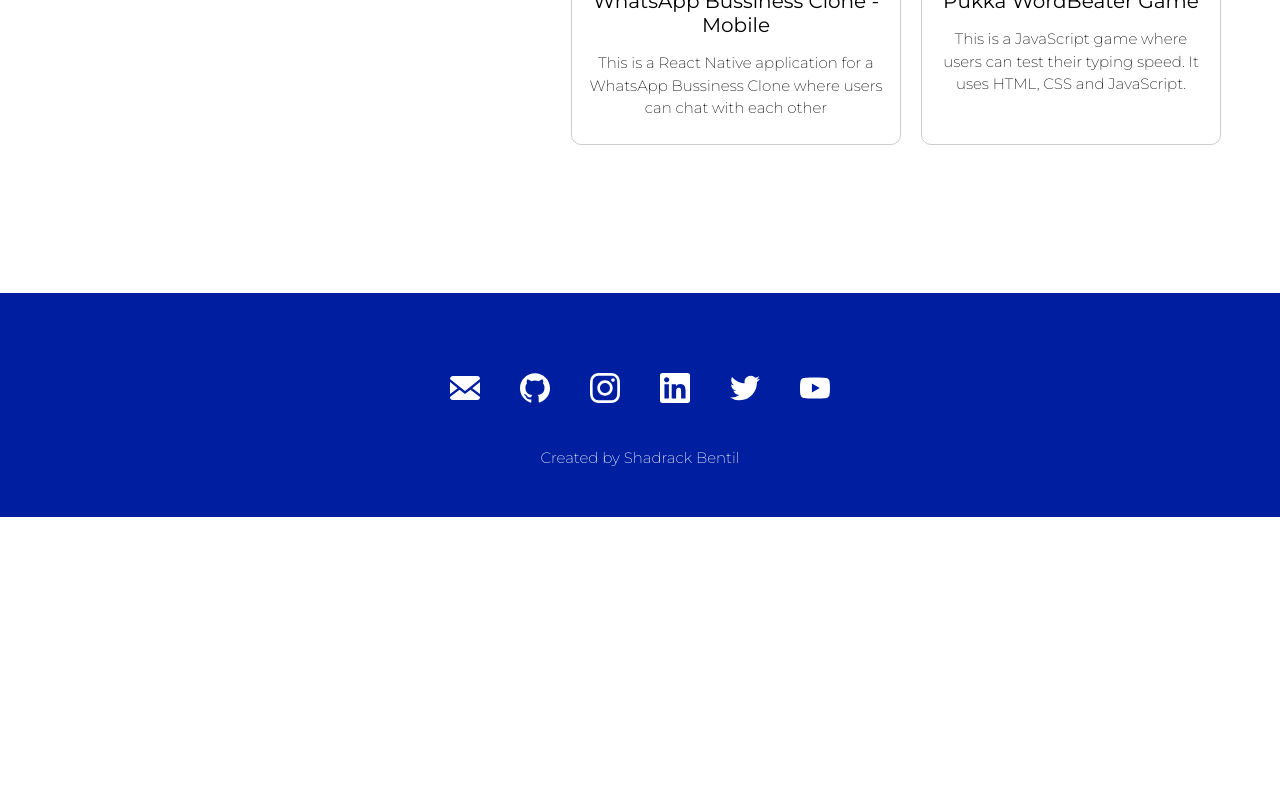
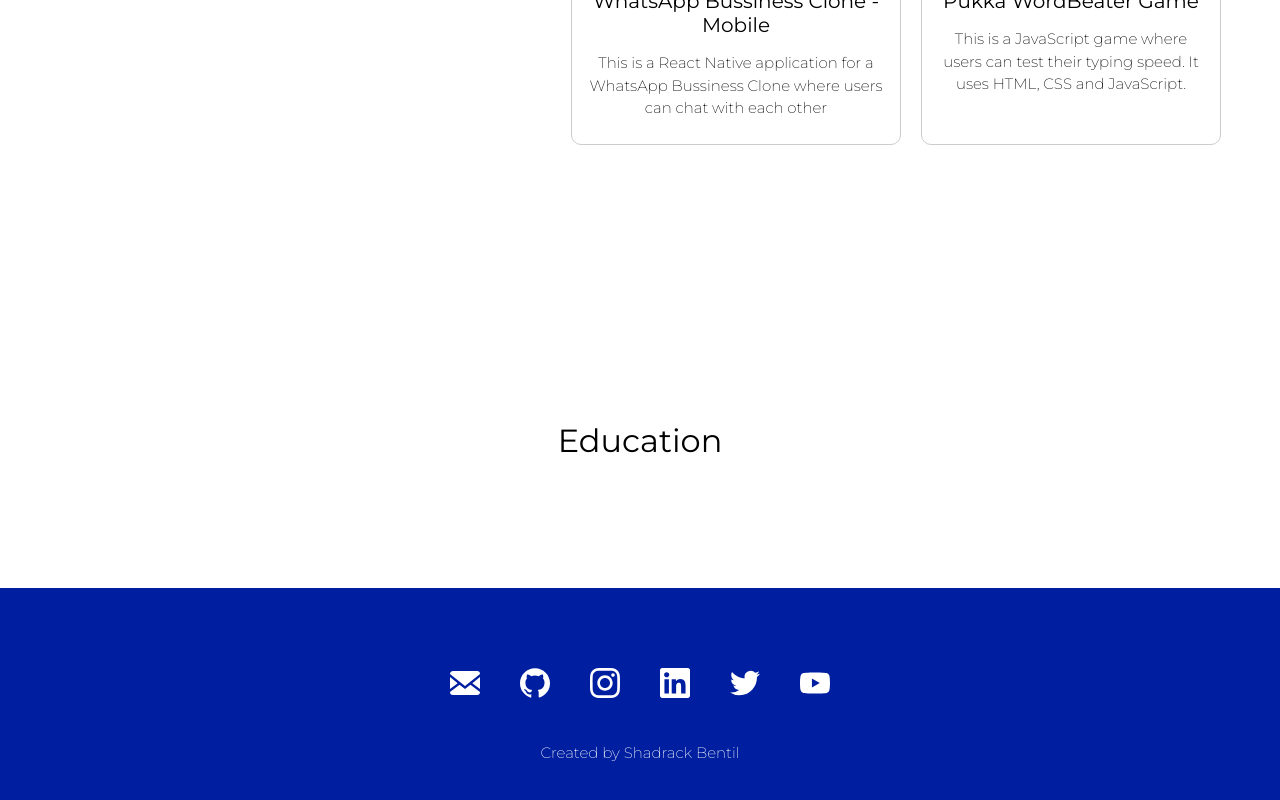
Before and after one commit to qbentil/Static-Portfolio, a React (Vite) app: page / in a window 1280 px wide. Shown: the part 2733-3533 px from the top of the page. Before the commit the page ends 3250 px from the top, so only its background shows below. Built offline with nearby package versions, Linux system fonts and the light colour scheme.

Commit message:
Continue Process

```diff
--- a/src/App.jsx
+++ b/src/App.jsx
@@ -7,6 +7,7 @@
 import "./styles.css";
 
 import About from "./Components/About";
+import Education from "./Components/Education";
 import Footer from "./Components/Footer";
 import Header from "./Components/Header";
 import Home from "./Components/Home";
@@ -44,6 +45,7 @@ const App = () => {
       <Home name={siteProps.name} title={siteProps.title} />
       <About />
       <Portfolio />
+      <Education />
       <Footer {...siteProps} primaryColor={primaryColor} secondaryColor={secondaryColor} />
     </div>
   );
--- /dev/null
+++ b/src/Components/Education.jsx
@@ -0,0 +1,11 @@
+import React from "react";
+
+const Education = () => {
+  return (
+    <section className="light" id="portfolio">
+      <h2>Education</h2>
+    </section>
+  );
+};
+
+export default Education;
--- a/src/Components/Portfolio.jsx
+++ b/src/Components/Portfolio.jsx
@@ -73,7 +73,7 @@ const Portfolio = () => {
         <div style={{ maxWidth: "40%", alignSelf: "center" }}>
           <img
             src={image}
-            style={{ height: "90%", width: "100%", objectFit: "cover" }}
+            style={{ height: "90%", width: "100%", objectFit: "cover", animation: "1s ease-out 0s 1 slideIn" }}
             alt={imageAltText}
           />
         </div>
--- a/src/styles.css
+++ b/src/styles.css
@@ -11,6 +11,7 @@ body {
   height: 100%;
   width: 100%;
   font-family: "Montserrat", sans-serif;
+  scroll-behavior: smooth;
 }
 
 div#main {
@@ -123,3 +124,13 @@ img.socialIcon {
   width: 30px;
   height: 30px;
 }
+
+/* add a slide in animation */
+@keyframes slideIn {
+  from {
+    transform: translateY(100%);
+  }
+  to {
+    transform: translateY(0);
+  }
+}
```
Also changed, not shown: package.json (+4 -4 lines).
